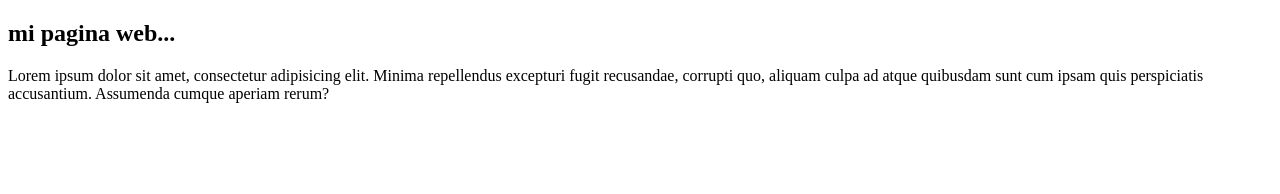
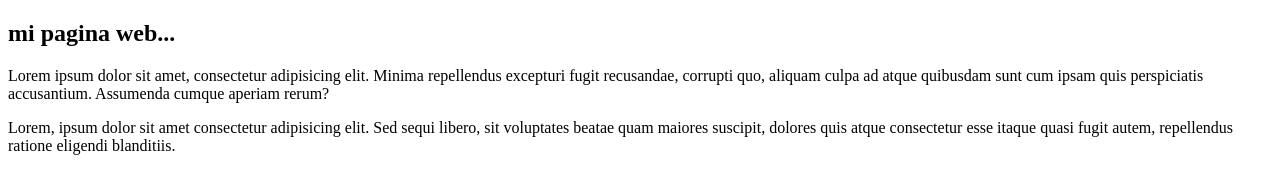
Before and after one commit to opilionoides/congenial-robot, a plain HTML site: page index.html in a window 1280 px wide. Drawn offline with Linux system fonts and the light colour scheme.

Commit message:
hola mundo

```diff
--- a/index.html
+++ b/index.html
@@ -11,5 +11,8 @@
     <p>Lorem ipsum dolor sit amet, consectetur adipisicing elit. Minima repellendus excepturi fugit recusandae,
     corrupti quo, aliquam culpa ad atque quibusdam sunt cum ipsam quis perspiciatis accusantium. Assumenda cumque aperiam rerum?</p>
 
+    <p>Lorem, ipsum dolor sit amet consectetur adipisicing elit. Sed sequi libero, sit voluptates beatae quam
+    maiores suscipit, dolores quis atque consectetur esse itaque quasi fugit autem, repellendus ratione eligendi blanditiis.</p>
+
 </body>
 </html>
```
